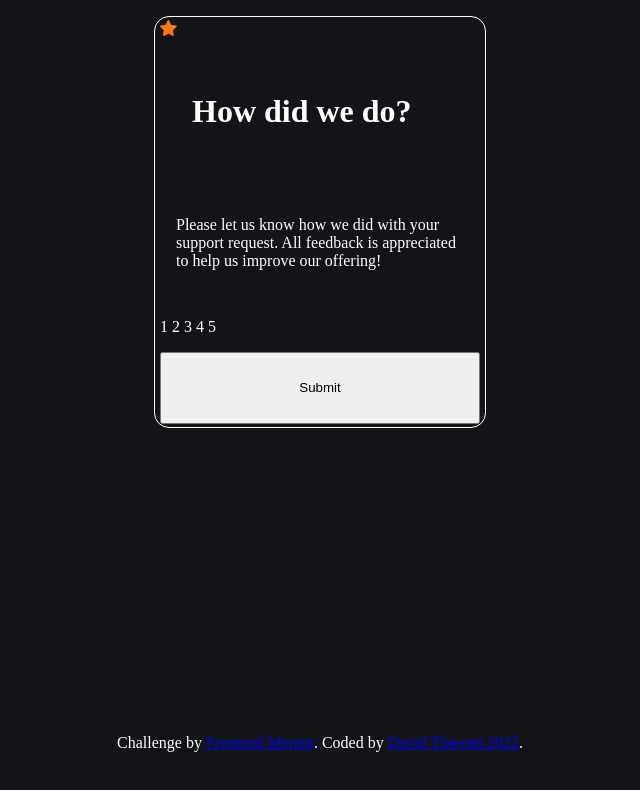
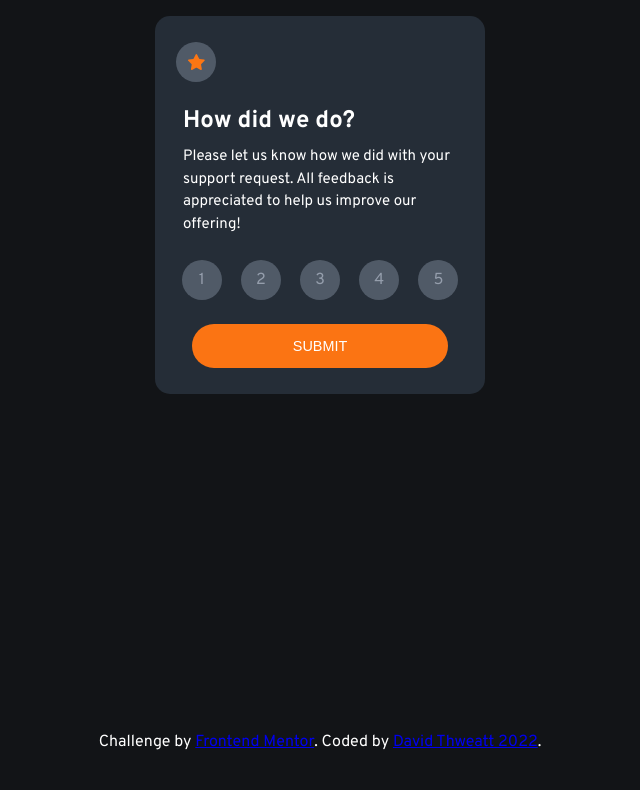
Before and after one commit to DavidThweatt/Frontend-Mentor-1, a plain HTML site: page interactive-rating-component-main/index.html in a window 1280 px wide. Shown: the whole page, without its empty margins (320-960 px from the left). Drawn offline with Linux system fonts and the light colour scheme.

Commit message:
Rating page styling
Rating page styling done

```diff
--- a/interactive-rating-component-main/index.html
+++ b/interactive-rating-component-main/index.html
@@ -4,6 +4,7 @@
     <meta charset="UTF-8" />
     <meta name="viewport" content="width=device-width, initial-scale=1.0" />
     <!-- displays site properly based on user's device -->
+    <script src="script.js"></script>
 
     <link
       rel="icon"
@@ -11,14 +12,20 @@
       sizes="32x32"
       href="./images/favicon-32x32.png"
     />
+    <link rel="preconnect" href="https://fonts.googleapis.com" />
+    <link rel="preconnect" href="https://fonts.gstatic.com" crossorigin />
+    <link
+      href="https://fonts.googleapis.com/css2?family=Overpass:wght@400;700&display=swap"
+      rel="stylesheet"
+    />
 
     <title>Frontend Mentor | Interactive rating component</title>
     <link rel="stylesheet" href="style.css" />
   </head>
   <body>
     <!-- Rating state start -->
-    <div class="containerRating active">
-      <div>
+    <div class="containerRating">
+      <div class="RatingIconDiv">
         <img class="RatingIcon" src="./images/icon-star.svg" alt="stat icon" />
       </div>
       <h1 class="RatingH1">How did we do?</h1>
@@ -26,8 +33,15 @@
         Please let us know how we did with your support request. All feedback is
         appreciated to help us improve our offering!
       </p>
-      <p class="RatingNums">1 2 3 4 5</p>
-      <button class="RatingBtn">Submit</button>
+      <div class="RatingNumDiv">
+        <div class="Rating">1</div>
+        <div class="Rating">2</div>
+        <div class="Rating">3</div>
+        <div class="Rating">4</div>
+        <div class="Rating">5</div>
+
+        <button class="RatingBtn">SUBMIT</button>
+      </div>
     </div>
     <!-- Rating state end -->
 
--- a/interactive-rating-component-main/script.js
+++ b/interactive-rating-component-main/script.js
@@ -0,0 +1,15 @@
+const submitBTN = document.getElementsByClassName("RatingBtn");
+const numRating = document.getElementsByClassName("Rating");
+
+// numRating.addEventListener("click", (e) => {
+//   activeRating(e);
+// });
+
+submitBTN.addEventListener("click", (event) => {
+  console.log(hello);
+});
+
+// function activeRating(e) {
+//   e.target.addClass("active").siblings().removeClass("active");
+//   console.log(hello);
+// }
--- a/interactive-rating-component-main/style.css
+++ b/interactive-rating-component-main/style.css
@@ -5,17 +5,19 @@ body {
   align-items: center;
   margin: 1em;
   color: hsl(0, 0%, 100%);
+  font-family: "Overpass", sans-serif;
 }
 
 .containerRating {
   display: flex;
   justify-content: center;
   flex-direction: column;
-  height: 25em;
+  height: 23em;
   width: 20em;
-  border: 1px solid;
+  border: none;
   border-radius: 15px;
   padding: 5px;
+  background-color: hsl(213, 19%, 18%);
 }
 
 .containerSubmitted {
@@ -29,16 +31,69 @@ body {
   padding: 5px;
 }
 
+.RatingIconDiv {
+  display: flex;
+  justify-content: center;
+  align-items: center;
+  height: 2.5em;
+  width: 2.5em;
+  border-radius: 50%;
+  background-color: hsl(216, 12%, 54%, 0.5);
+  margin: 0 23px 1.5em 1em;
+}
+
 .RatingH1 {
-  padding: 1em;
+  font-size: 1.5rem;
+  margin: 0 auto 0 23px;
 }
 
 .RatingP {
-  padding: 1em;
+  padding: 10px 23px 0px;
+  font-size: 15px;
+  line-height: 1.5em;
+  margin: 0;
+}
+
+.RatingNumDiv {
+  display: flex;
+  flex-direction: row;
+  flex-wrap: wrap;
+  justify-content: center;
+}
+
+.Rating {
+  display: flex;
+  justify-content: center;
+  align-items: center;
+  color: hsl(217, 12%, 63%);
+  padding: 0.5em;
+  margin: 1.5em 0.6em;
+  background-color: hsl(216, 12%, 54%, 0.5);
+  border-radius: 50%;
+  height: 1.5em;
+  width: 1.5em;
+  cursor: pointer;
+}
+
+.Rating:hover {
+  background-color: hsl(25, 97%, 53%);
+  color: white;
 }
 
 .RatingBtn {
-  padding: 2em;
+  background-color: hsl(25, 97%, 53%);
+  border-radius: 25px;
+  border: none;
+  width: 80%;
+  height: 3em;
+  color: white;
+  font-size: 0.9rem;
+  cursor: pointer;
+}
+
+.RatingBtn:hover {
+  background-color: white;
+  color: hsl(25, 97%, 53%);
 }
 
 .attribution {
@@ -46,3 +101,7 @@ body {
   bottom: 0;
   margin: 3em;
 }
+
+.active {
+  background-color: hsl(217, 12%, 63%);
+}
```
